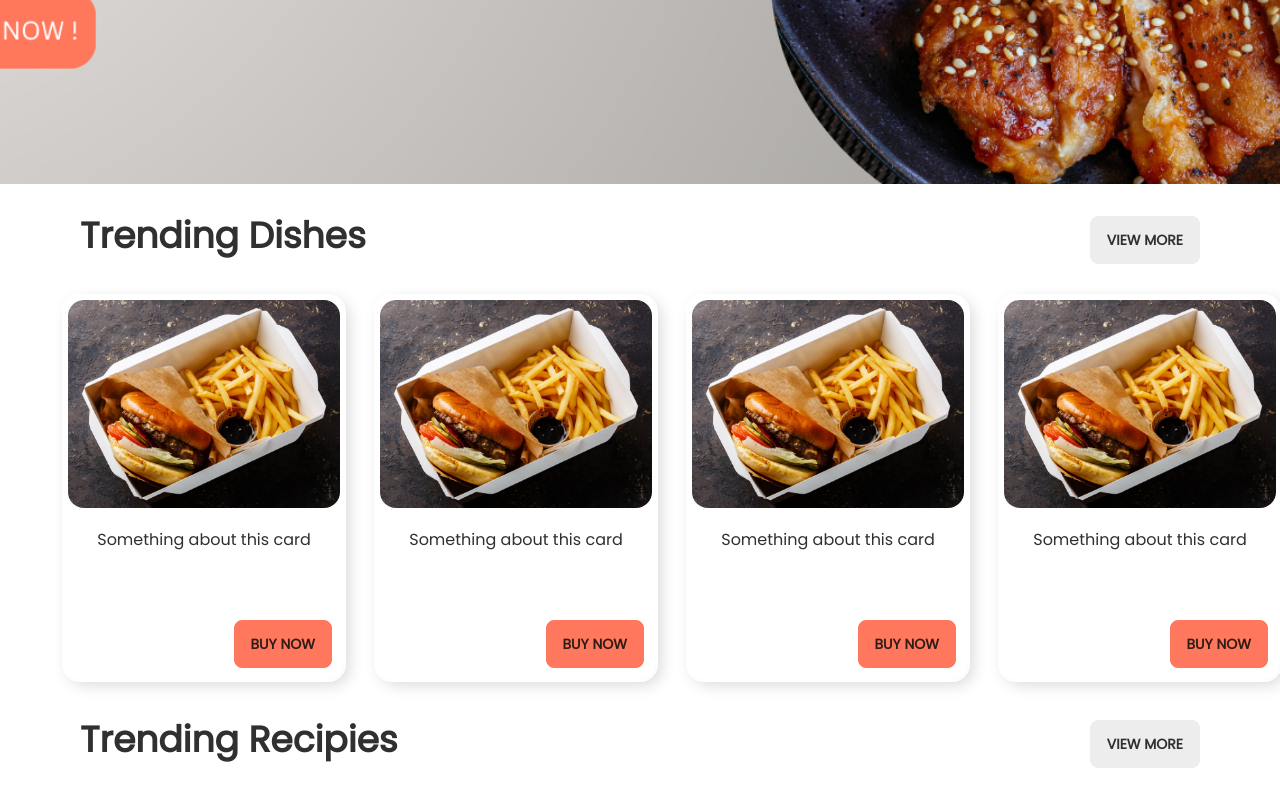
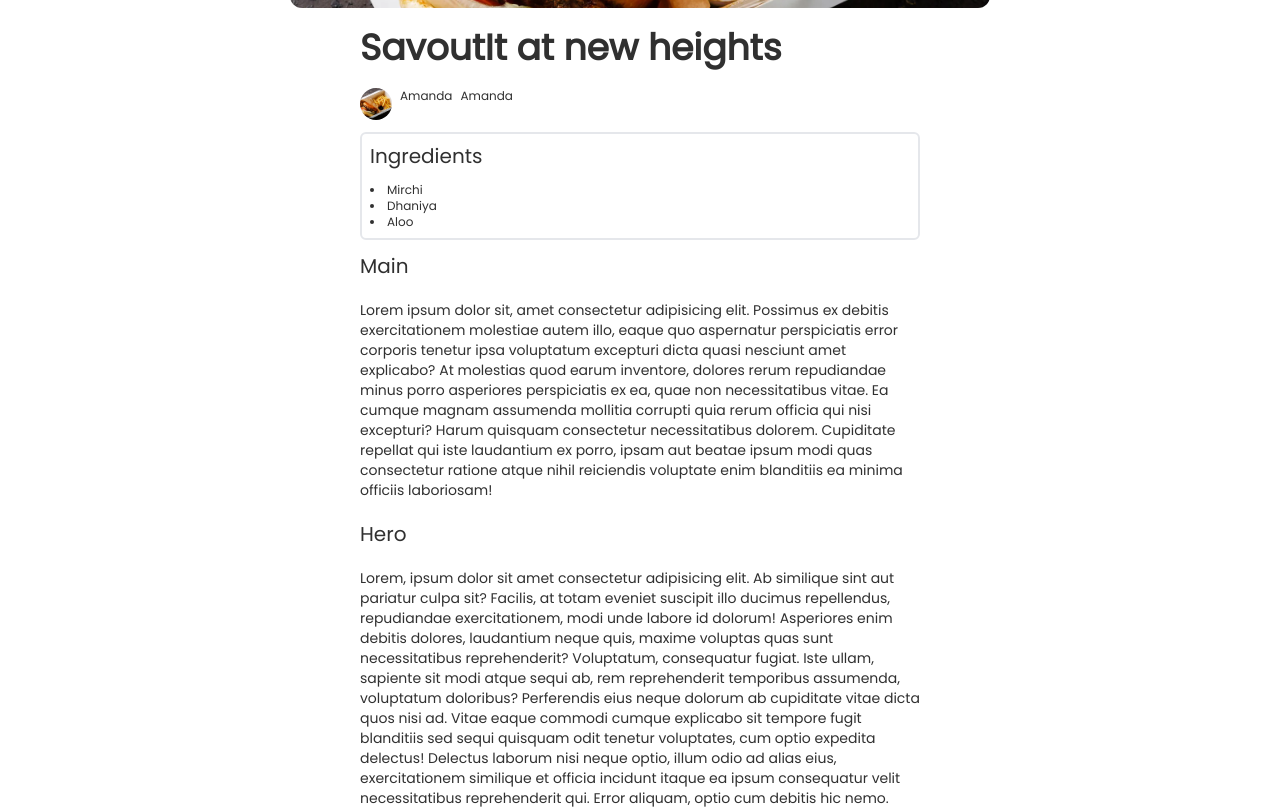
Before and after one commit to AmanNegi/SavourIt, a React (Vite) app in the folder src/frontend/: page / in a window 1280 px wide. Shown: the part 440-1249 px from the top of the page. Built offline with nearby package versions, Linux system fonts and the light colour scheme.

Commit message:
chore : blog page

```diff
--- a/src/frontend/src/App.jsx
+++ b/src/frontend/src/App.jsx
@@ -1,11 +1,11 @@
-import  LandingPage  from "./pages/LandingPage/LandingPage";
-
+import LandingPage from "./pages/LandingPage/LandingPage";
+import BlogPage from "./pages/BlogPage/BlogPage";
 const App = () => {
-    return (
-        <>
-            <LandingPage />
-        </>
-    );
+  return (
+    <>
+      <BlogPage />
+    </>
+  );
 };
 
 export default App;
--- /dev/null
+++ b/src/frontend/src/pages/BlogPage/BlogPage.jsx
@@ -0,0 +1,67 @@
+import BlogImg from "../../assets/Hamburger-and-french-fries-paper-box.webp";
+import { Nav } from "../../nav";
+const BlogPage = () => {
+  return (
+      <>
+      <Nav />
+      <div className=" object-cover mx-auto max-w-[700px] h-96 rounded-xl overflow-hidden">
+        <img src={BlogImg} alt="image" />
+      </div>
+      <div className="w-[35rem] mx-auto text-left">
+        <h1 className="my-3 py-2">SavoutIt at new heights</h1>
+      </div>
+      <div className="w-[35rem] mx-auto rounded-md flex flex-col items-start">
+        <div className="avatar">
+          <div className="w-8 rounded-full">
+            <img src={BlogImg} />
+          </div>
+          <p className="text-xs pl-2">Amanda</p>
+          <p className="text-xs pl-2">Amanda</p>
+        </div>
+      </div>
+      <div className="w-[35rem] mx-auto border-2 rounded-md flex flex-col items-start p-2 my-3 text-xs">
+        <h2 className="mb-3">Ingredients</h2>
+        <ul className="list-disc list-inside">
+          <li>Mirchi</li>
+          <li>Dhaniya</li>
+          <li>Aloo</li>
+        </ul>
+      </div>
+      <div className="w-[35rem] mx-auto text-left text-sm">
+        <h2>Main</h2>
+        <p className="my-5">
+          Lorem ipsum dolor sit, amet consectetur adipisicing elit. Possimus ex
+          debitis exercitationem molestiae autem illo, eaque quo aspernatur
+          perspiciatis error corporis tenetur ipsa voluptatum excepturi dicta
+          quasi nesciunt amet explicabo? At molestias quod earum inventore,
+          dolores rerum repudiandae minus porro asperiores perspiciatis ex ea,
+          quae non necessitatibus vitae. Ea cumque magnam assumenda mollitia
+          corrupti quia rerum officia qui nisi excepturi? Harum quisquam
+          consectetur necessitatibus dolorem. Cupiditate repellat qui iste
+          laudantium ex porro, ipsam aut beatae ipsum modi quas consectetur
+          ratione atque nihil reiciendis voluptate enim blanditiis ea minima
+          officiis laboriosam!
+        </p>
+        <h2>Hero</h2>
+        <p className="my-5">
+          Lorem, ipsum dolor sit amet consectetur adipisicing elit. Ab similique
+          sint aut pariatur culpa sit? Facilis, at totam eveniet suscipit illo
+          ducimus repellendus, repudiandae exercitationem, modi unde labore id
+          dolorum! Asperiores enim debitis dolores, laudantium neque quis,
+          maxime voluptas quas sunt necessitatibus reprehenderit? Voluptatum,
+          consequatur fugiat. Iste ullam, sapiente sit modi atque sequi ab, rem
+          reprehenderit temporibus assumenda, voluptatum doloribus? Perferendis
+          eius neque dolorum ab cupiditate vitae dicta quos nisi ad. Vitae eaque
+          commodi cumque explicabo sit tempore fugit blanditiis sed sequi
+          quisquam odit tenetur voluptates, cum optio expedita delectus!
+          Delectus laborum nisi neque optio, illum odio ad alias eius,
+          exercitationem similique et officia incidunt itaque ea ipsum
+          consequatur velit necessitatibus reprehenderit qui. Error aliquam,
+          optio cum debitis hic nemo.
+        </p>
+      </div>
+    </>
+  );
+};
+
+export default BlogPage;
```
